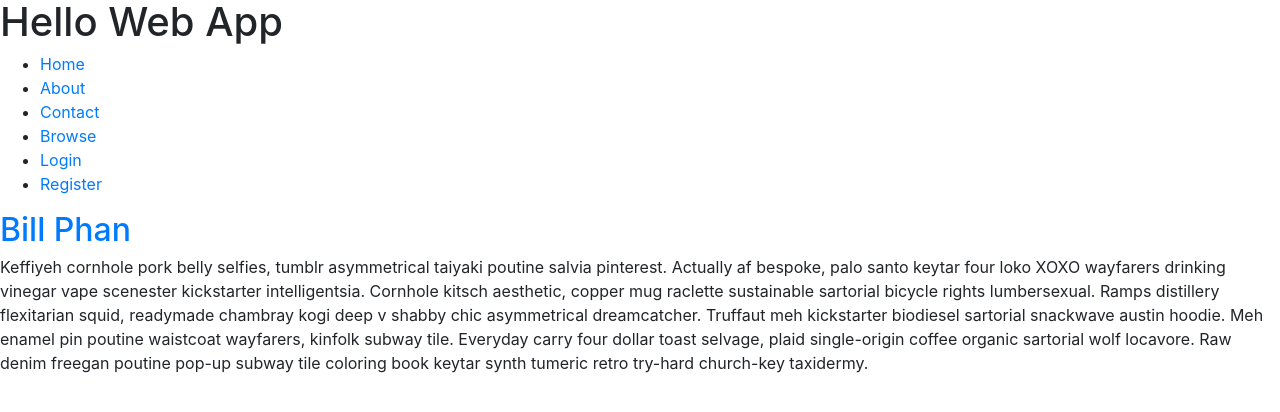
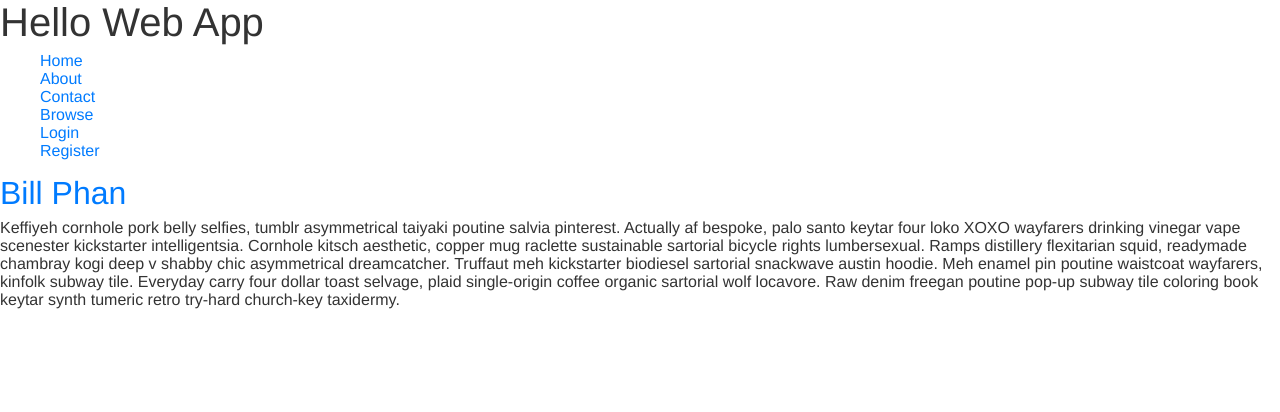
Before and after one commit to billphan/hello-web-app, a Django app: page / in a window 1280 px wide. Shown: the top 412 px of the page. Run offline with Django 3.2, Linux system fonts and the light colour scheme; data comes from the database, SQL or seed files in the repository; style sheets or scripts are compiled from the project's sources; some libraries are stand-ins or nearby versions.

Commit message:
Added minor styling.

```diff
--- a/collection/static/scss/styles.scss
+++ b/collection/static/scss/styles.scss
@@ -1,4 +1,13 @@
 @import "bootstrap";
 
+$font-stack: Helvetica, sans-serif;
+$primary-color: #333;
+
 body {
+  font: 100% $font-stack;
+  color: $primary-color;
 }
+
+ul {
+  list-style-type: none;
+}
```
